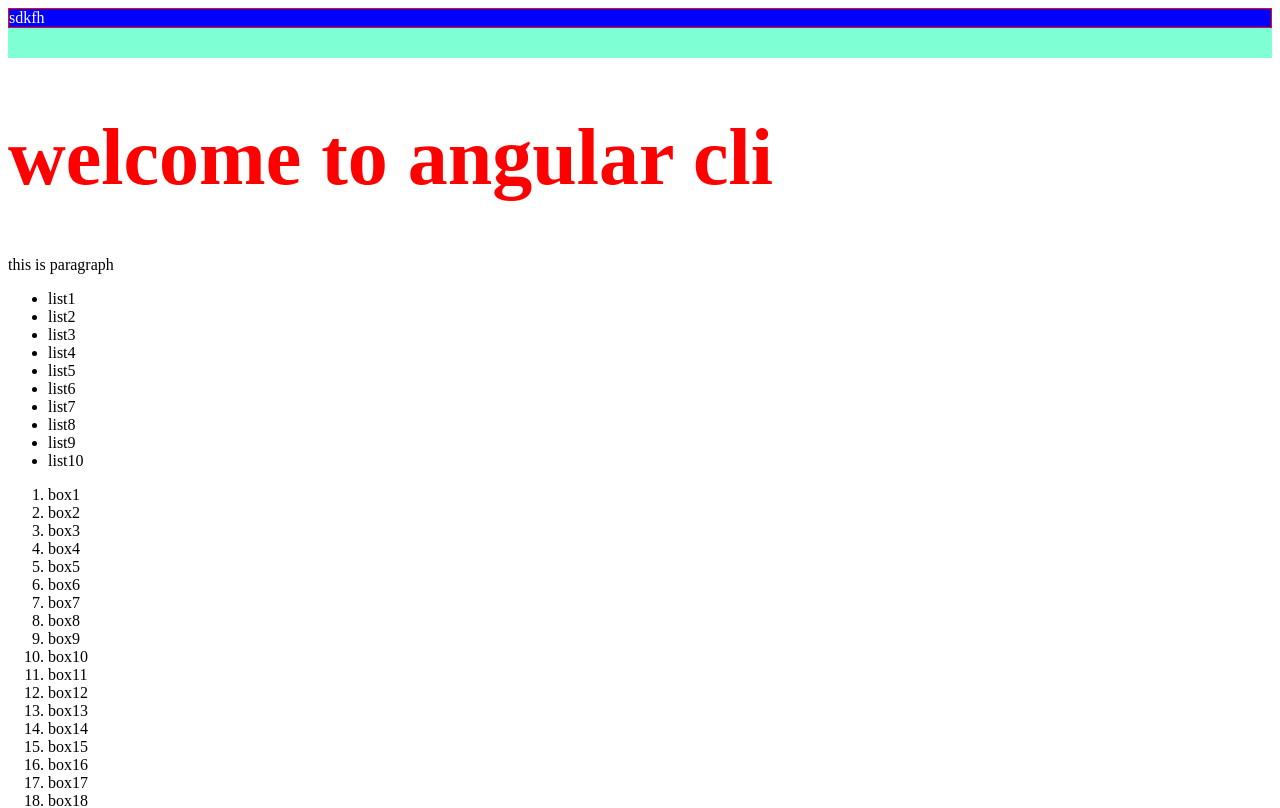
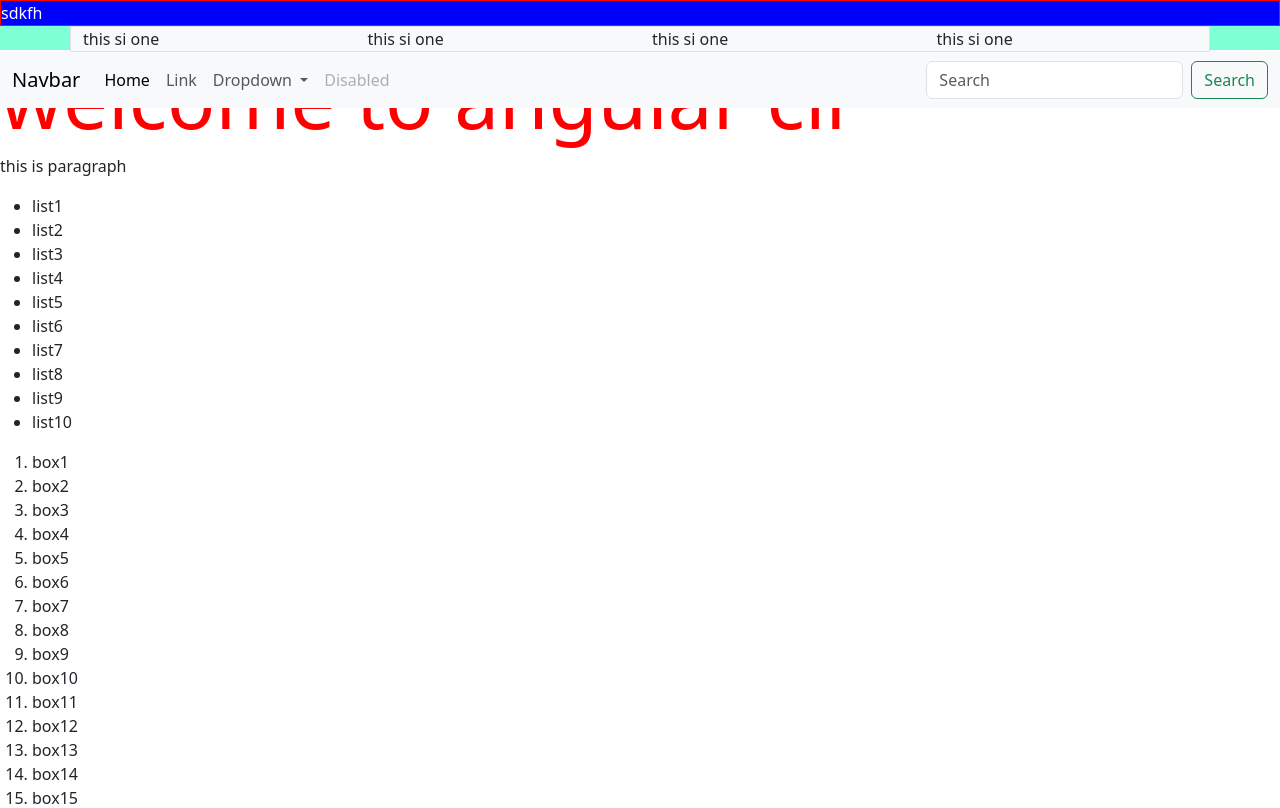
Before and after one commit to shashipandey100192/angular4, an Angular app: page / in a window 1280 px wide. Shown: the top 808 px of the page. Built offline with nearby package versions, Linux system fonts and the light colour scheme.

Commit message:
bootstrap

```diff
--- a/angular.json
+++ b/angular.json
@@ -30,9 +30,12 @@
               "src/assets"
             ],
             "styles": [
-              "src/styles.scss"
+              "src/styles.scss",
+              "bootstrap/dist/css/bootstrap.min.css"
             ],
-            "scripts": []
+            "scripts": [
+              "bootstrap/dist/js/bootstrap.bundle.js"
+            ]
           },
           "configurations": {
             "production": {
--- a/package.json
+++ b/package.json
@@ -18,6 +18,7 @@
     "@angular/platform-browser": "^16.0.0",
     "@angular/platform-browser-dynamic": "^16.0.0",
     "@angular/router": "^16.0.0",
+    "bootstrap": "^5.3.2",
     "rxjs": "~7.8.0",
     "tslib": "^2.3.0",
     "zone.js": "~0.13.0"
--- a/src/app/header/header.component.html
+++ b/src/app/header/header.component.html
@@ -1,4 +1,49 @@
 <header class="myheader">
 <section class="head">sdkfh</section>
+<div class="container border bg-light">
+    <div class="row">
+        <div class="col-md-3">this si one</div>
+        <div class="col-md-3">this si one</div>
+        <div class="col-md-3">this si one</div>
+        <div class="col-md-3">this si one</div>
+    </div>
+</div>
+<nav class="navbar navbar-expand-lg bg-body-tertiary">
+    <div class="container-fluid">
+      <a class="navbar-brand" href="#">Navbar</a>
+      <button class="navbar-toggler" type="button" data-bs-toggle="collapse" data-bs-target="#navbarSupportedContent" aria-controls="navbarSupportedContent" aria-expanded="false" aria-label="Toggle navigation">
+        <span class="navbar-toggler-icon"></span>
+      </button>
+      <div class="collapse navbar-collapse" id="navbarSupportedContent">
+        <ul class="navbar-nav me-auto mb-2 mb-lg-0">
+          <li class="nav-item">
+            <a class="nav-link active" aria-current="page" href="#">Home</a>
+          </li>
+          <li class="nav-item">
+            <a class="nav-link" href="#">Link</a>
+          </li>
+          <li class="nav-item dropdown">
+            <a class="nav-link dropdown-toggle" href="#" role="button" data-bs-toggle="dropdown" aria-expanded="false">
+              Dropdown
+            </a>
+            <ul class="dropdown-menu">
+              <li><a class="dropdown-item" href="#">Action</a></li>
+              <li><a class="dropdown-item" href="#">Another action</a></li>
+              <li><hr class="dropdown-divider"></li>
+              <li><a class="dropdown-item" href="#">Something else here</a></li>
+            </ul>
+          </li>
+          <li class="nav-item">
+            <a class="nav-link disabled" aria-disabled="true">Disabled</a>
+          </li>
+        </ul>
+        <form class="d-flex" role="search">
+          <input class="form-control me-2" type="search" placeholder="Search" aria-label="Search">
+          <button class="btn btn-outline-success" type="submit">Search</button>
+        </form>
+      </div>
+    </div>
+  </nav>
+
 
 </header>
```
Also changed, not shown: angular.txt, 1 other file (tests, documents, lock files or other folders).
